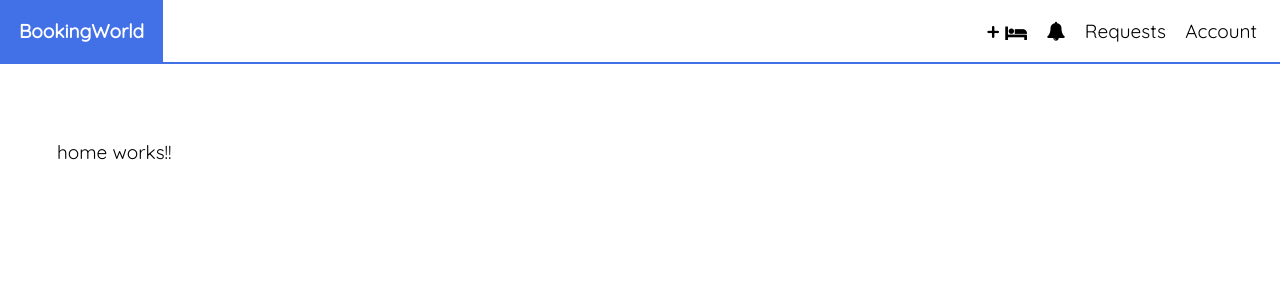
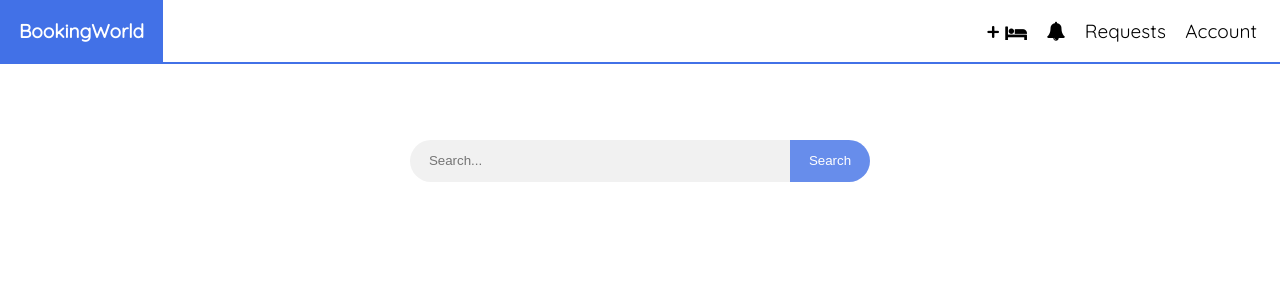
Before and after one commit to Tacaa/devops-ui, an Angular app in the folder devops-ui/: page / in a window 1280 px wide. Shown: the top 300 px of the page. Built offline with nearby package versions, Linux system fonts and the light colour scheme.

Commit message:
feat: add search component

```diff
--- a/devops-ui/src/app/home/home.component.css
+++ b/devops-ui/src/app/home/home.component.css
@@ -1,3 +1,3 @@
 .component {
-  padding: 3rem;
+  padding: 1rem;
 }
--- a/devops-ui/src/app/home/home.component.html
+++ b/devops-ui/src/app/home/home.component.html
@@ -1,3 +1,3 @@
 <div class="component">
-  <p>home works!!</p>
+  <app-search></app-search>
 </div>
--- /dev/null
+++ b/devops-ui/src/app/search/search.component.css
@@ -0,0 +1,31 @@
+div {
+  display: flex;
+  justify-content: center;
+  margin-top: 3rem;
+  margin-bottom: 1.5rem;
+}
+
+div input {
+  border-radius: 10rem 0 0 10rem;
+  border: none;
+  outline: none;
+  padding-left: 1rem;
+  width: 20rem;
+  background-color: #f1f1f1;
+}
+
+div button {
+  border-radius: 0 10rem 10rem 0;
+  border: none;
+  background-color: var(--blue-primary);
+  color: white;
+  padding: 0.7rem 1rem;
+  transition: 100ms;
+  opacity: 0.8;
+}
+
+div button:hover {
+  cursor: pointer;
+  opacity: 1;
+  transition: 100ms;
+}
--- /dev/null
+++ b/devops-ui/src/app/search/search.component.html
@@ -0,0 +1,9 @@
+<div>
+  <input
+    [(ngModel)]="searchTerm"
+    type="text"
+    placeholder="Search... "
+    (change)="search()"
+  />
+  <button (click)="search()">Search</button>
+</div>
--- /dev/null
+++ b/devops-ui/src/app/search/search.component.ts
@@ -0,0 +1,22 @@
+import { Component, OnInit } from '@angular/core';
+import { ActivatedRoute, Router } from '@angular/router';
+
+@Component({
+  selector: 'app-search',
+  templateUrl: './search.component.html',
+  styleUrls: ['./search.component.css'],
+})
+export class SearchComponent implements OnInit {
+  searchTerm: String = '';
+  constructor(private route: ActivatedRoute, private router: Router) {}
+  ngOnInit(): void {
+    this.route.params.subscribe((params) => {
+      if (params['searchTerm']) this.searchTerm = params['searchTerm'];
+    });
+  }
+
+  search(): void {
+    if (this.searchTerm)
+      this.router.navigateByUrl('/search/' + this.searchTerm);
+  }
+}
```
Also changed, not shown: devops-ui/src/app/app.module.ts (+7 -7 lines), 1 other file (tests, documents, lock files or other folders).
